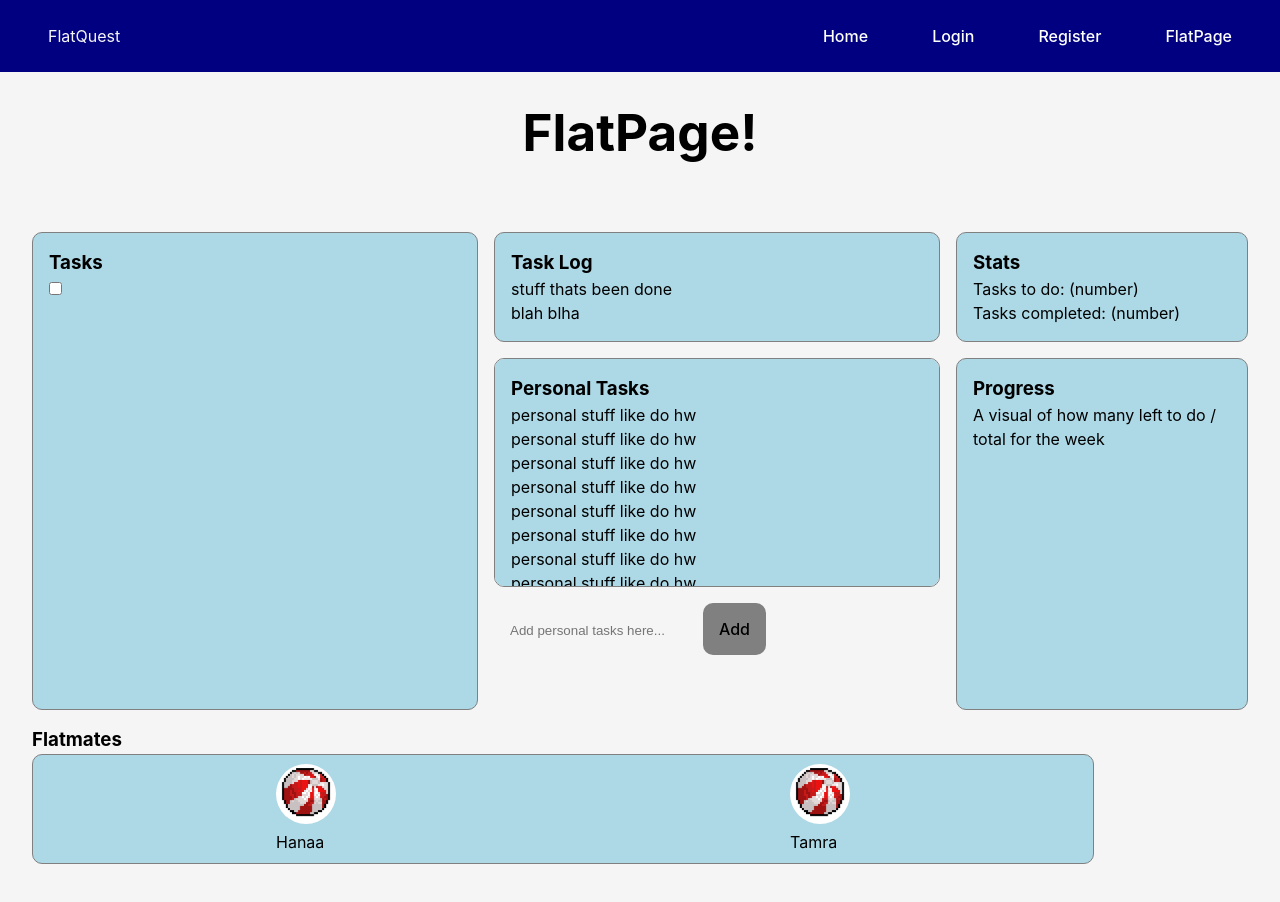
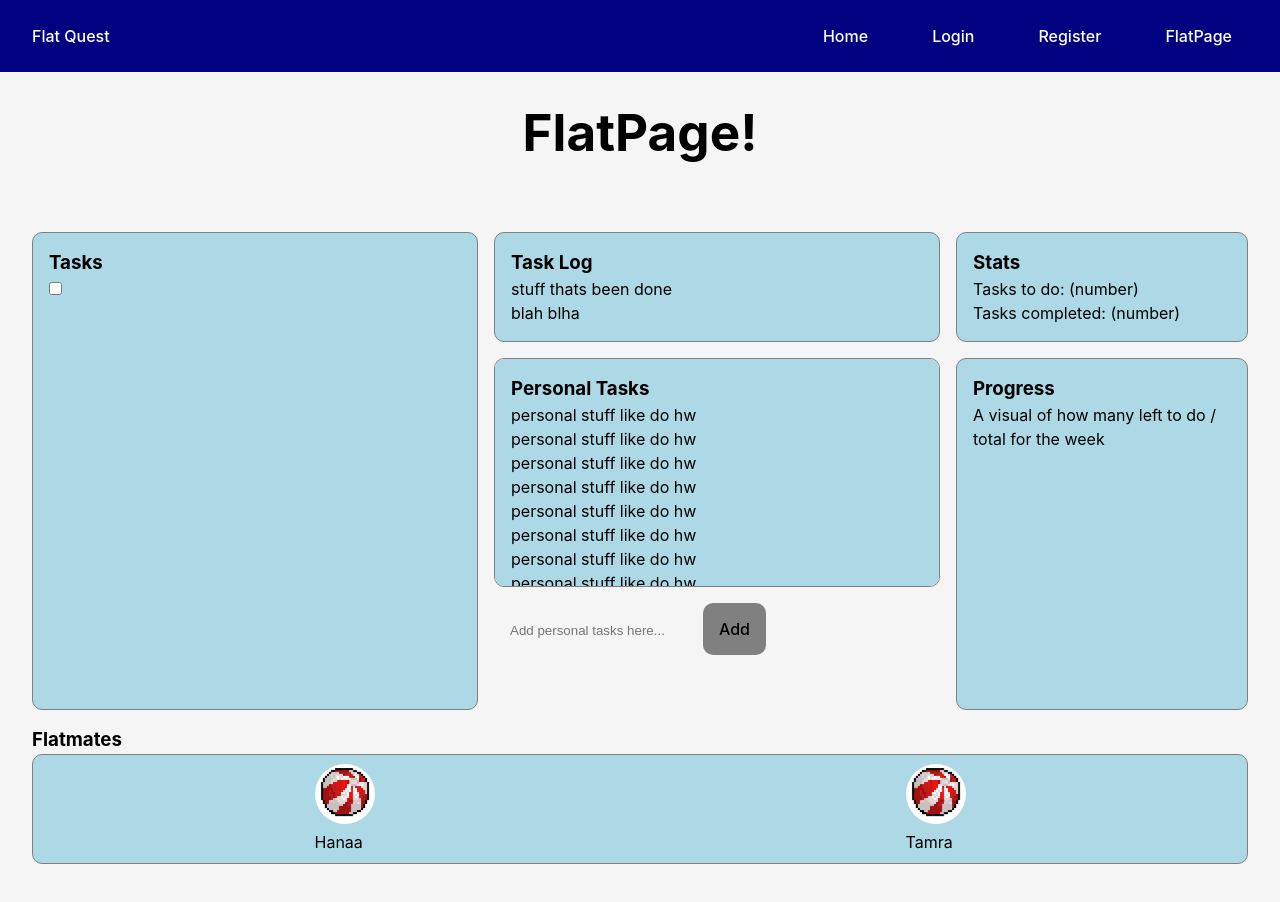
Before and after one commit to tamrachan/FlatQuestWeb, a React (Vite) app in the folder front-end/: page /flatPage in a window 1280 px wide. Shown: the top 902 px of the page. Built offline with nearby package versions, Linux system fonts and the light colour scheme.

Commit message:
Updated some minor visuals

```diff
--- a/front-end/src/components/FlatPageNavBar.jsx
+++ b/front-end/src/components/FlatPageNavBar.jsx
@@ -4,8 +4,7 @@ import "../css/NavBar.css"
 function FlatPageNavBar() {
     return <nav className="navbar">
         <div className="navbar-title">
-            <p>FlatQuest</p>
-            {/* <Link to="/flatpage">Flat Quest</Link> */}
+            <Link to="/">Flat Quest</Link>
         </div>
         <div className="navbar-links">
             <Link to="/flatpage" className="nav-link">FlatPage</Link>
--- a/front-end/src/components/NavBar.jsx
+++ b/front-end/src/components/NavBar.jsx
@@ -4,8 +4,7 @@ import "../css/NavBar.css"
 function NavBar() {
     return <nav className="navbar">
         <div className="navbar-title">
-            <p>FlatQuest</p>
-            {/* <Link to="/">Flat Quest</Link> */}
+            <Link to="/">Flat Quest</Link>
         </div>
         <div className="navbar-links">
             <Link to="/" className="nav-link">Home</Link>
--- a/front-end/src/css/FlatPage.css
+++ b/front-end/src/css/FlatPage.css
@@ -110,7 +110,7 @@ button{
 
 
 .flatmateSection {
-    grid-column: 1 / 8;
+    grid-column: 1 / 9;
     grid-row: 5 / 6;
 }
 
```
